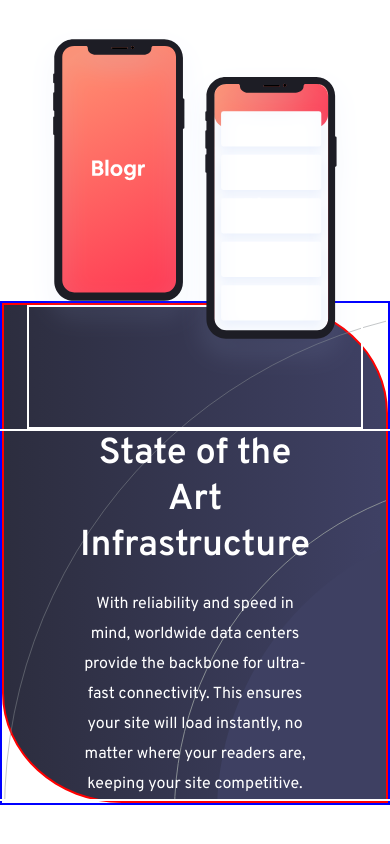
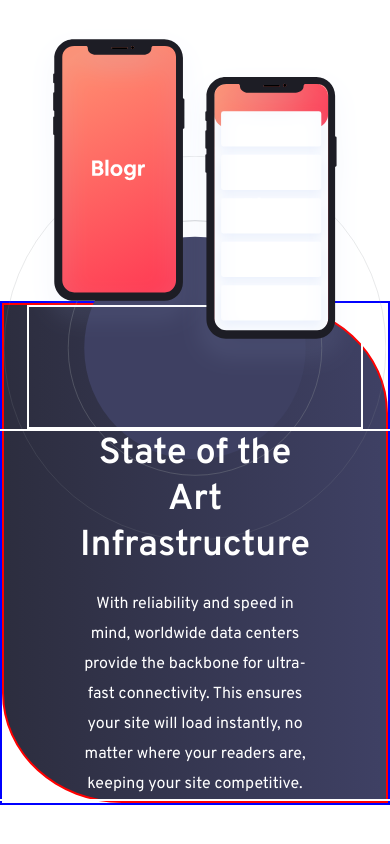
Before and after one commit to https-ty/Blogr-landing-page, a plain HTML site: page index.html in a window 390 px wide. Shown: the part 1783-2627 px from the top of the page. Drawn offline with Linux system fonts and the light colour scheme.

Commit message:
still figuring out how the pattern to position

```diff
--- a/css/main.css
+++ b/css/main.css
@@ -446,6 +446,8 @@
   top: -130%;
   left: -15%;
   z-index: 0;
+  width: 100%;
+  height: auto;
 }
 
 .state-left-container,
--- a/css/media-query.css
+++ b/css/media-query.css
@@ -65,25 +65,41 @@
     flex-direction: column;
     height: 500px;
     border: 2px solid red;
+    position: relative;
   }
 
-  .state-pattern {
+  .state-pattern-wrapper {
     position: absolute;
-    top: 0;
+    top: -30%;
     left: 0;
     right: 0;
     bottom: 0;
+    /* display: flex;
+    justify-content: center;
+    align-items: flex-start;  */
+    overflow: hidden;
     z-index: 0;
+  }
+
+  .state-pattern{
+    /* width: 80%;
+    height: auto; */
+    position: relative;
+    top: auto;
+    left: auto;
   }
 
   .state-right-container{
     padding: 0 80px;
     text-align: center;
+    z-index: 1;
   }
 
   .state-left-container img{
     margin-top: -280px;
-    /* width: 80%; */
+    /* width: 80%;
+    height: auto; */
+    z-index: 2;
   }
 
 
```
